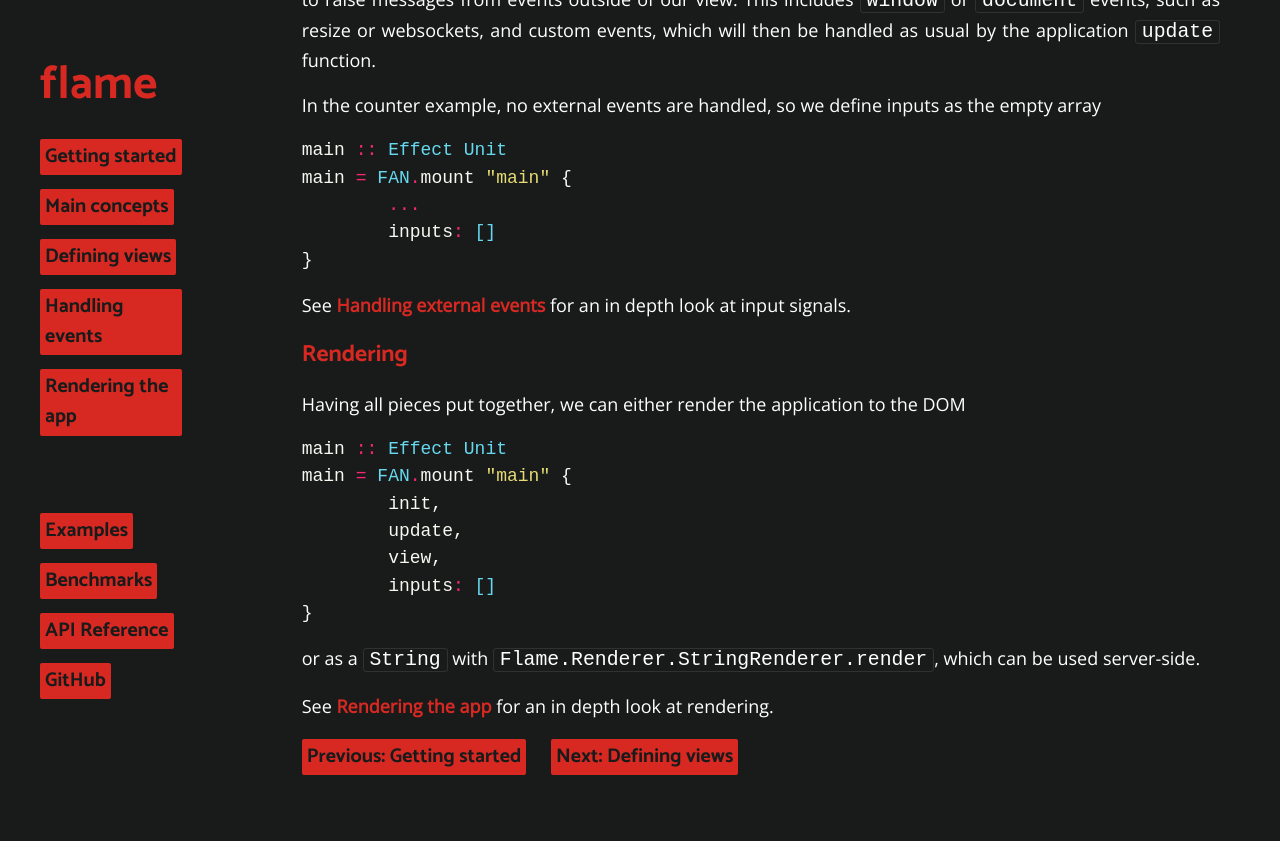
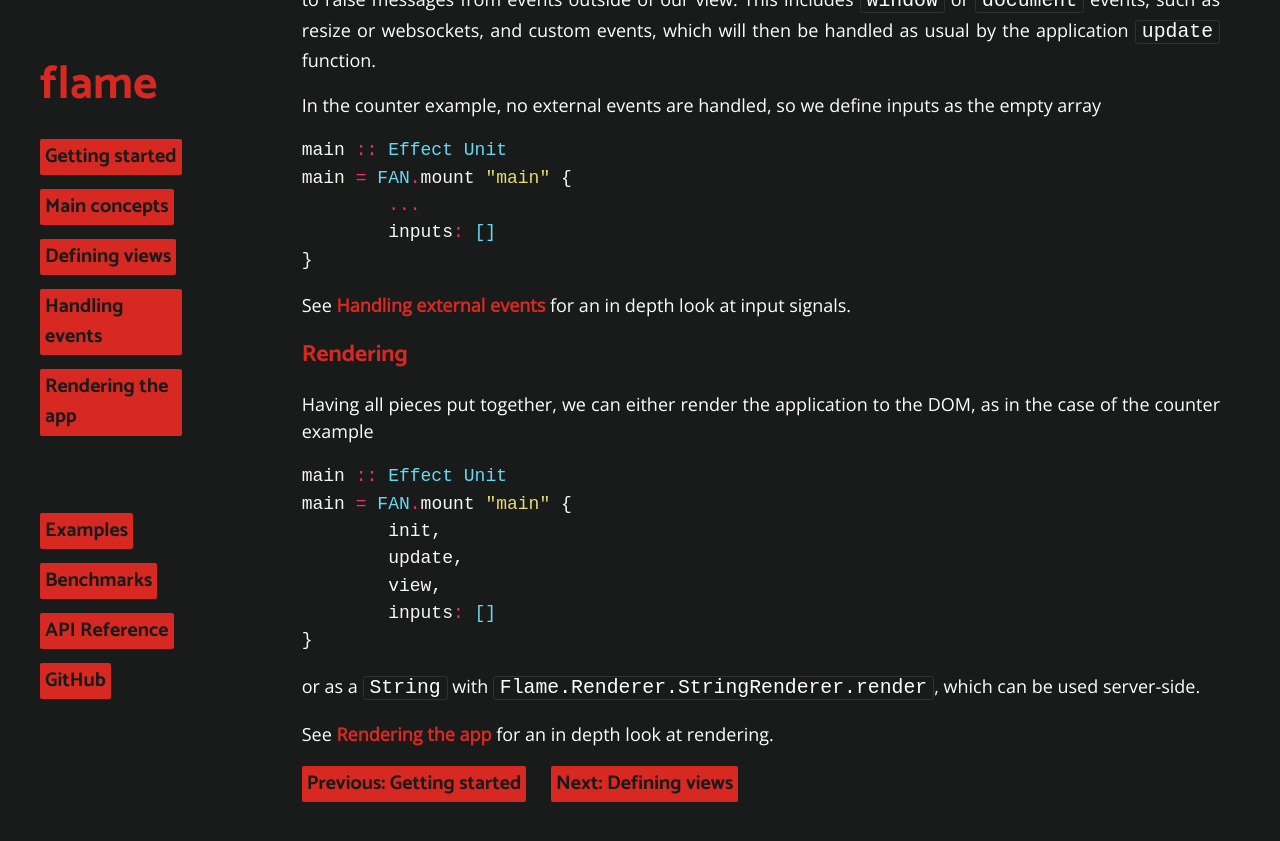
Before and after one commit to easafe/purescript-flame, a Jekyll site: the page built from docs/concepts.md, in a window 1280 px wide and 900 px high, scrolled down 1749 px. Shown: the top 841 px of the window. Built offline with Jekyll 4.4.1, drawn with Linux system fonts in a browser that asks for light colours.

Commit message:
elaborated main concepts and view

````diff
--- a/docs/concepts.md
+++ b/docs/concepts.md
@@ -82,7 +82,7 @@ See [Handling external events](events#external) for an in depth look at input si
 
 ### Rendering
 
-Having all pieces put together, we can either render the application to the DOM
+Having all pieces put together, we can either render the application to the DOM, as in the case of the counter example
 ```haskell
 main :: Effect Unit
 main = FAN.mount "main" {
````
